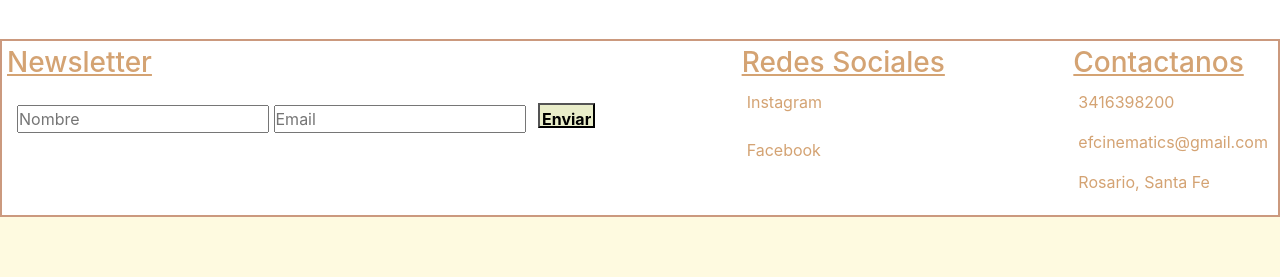
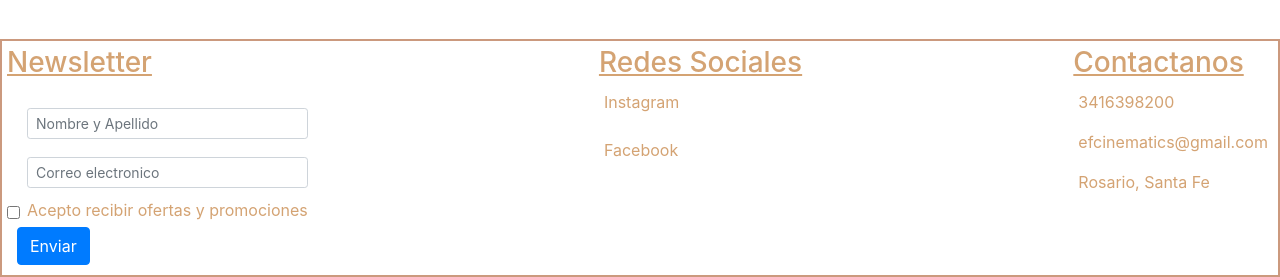
Before and after one commit to aguilerasofia/Rosaura, a plain HTML site: page paginas/articulos.html in a window 1280 px wide. Shown: the part 988-1265 px from the top of the page. Before the commit the page ends 1205 px from the top, so only its background shows below. Drawn offline with nearby package versions, Linux system fonts and the light colour scheme.

Commit message:
modifique footer en todos los html

```diff
--- a/paginas/articulos.html
+++ b/paginas/articulos.html
@@ -88,14 +88,20 @@
             <h3>Newsletter</h3>
             <div>
                 <article>
-                    <form action="#">
-                        <label for="Nombre">
-                            <input type="text" name="Nombre" placeholder="Nombre">
-                        </label>
-                        <label for="Email">
-                            <input type="email" name="Email" placeholder="Email"> <br>
-                        </label>
-                        <input type="submit" value="Enviar" class="button">
+                    <form>
+                        <div class="form-group">
+                            <label for="exampleInputPassword1"></label>
+                            <input type="text" class="form-control form-control-sm" id="formGroupExampleInput" placeholder="Nombre y Apellido">
+                        </div>
+                        <div class="form-group">
+                            <label for="exampleInputEmail1"></label>
+                            <input type="email" class="form-control form-control-sm" id="exampleInputEmail1" placeholder="Correo electronico" aria-describedby="emailHelp">
+                        </div>
+                        <div class="form-check">
+                            <input type="checkbox" class="form-check-input" id="exampleCheck1">
+                            <label class="form-check-label" for="exampleCheck1">Acepto recibir ofertas y promociones</label>
+                        </div>
+                        <button type="submit" class="btn btn-primary">Enviar</button>
                     </form>
                 </article>
             </div>
```
Also changed, not shown: paginas/contacto.html (+14 -8 lines), paginas/restauracion.html (+14 -8 lines), paginas/sobremi.html (+14 -8 lines).
